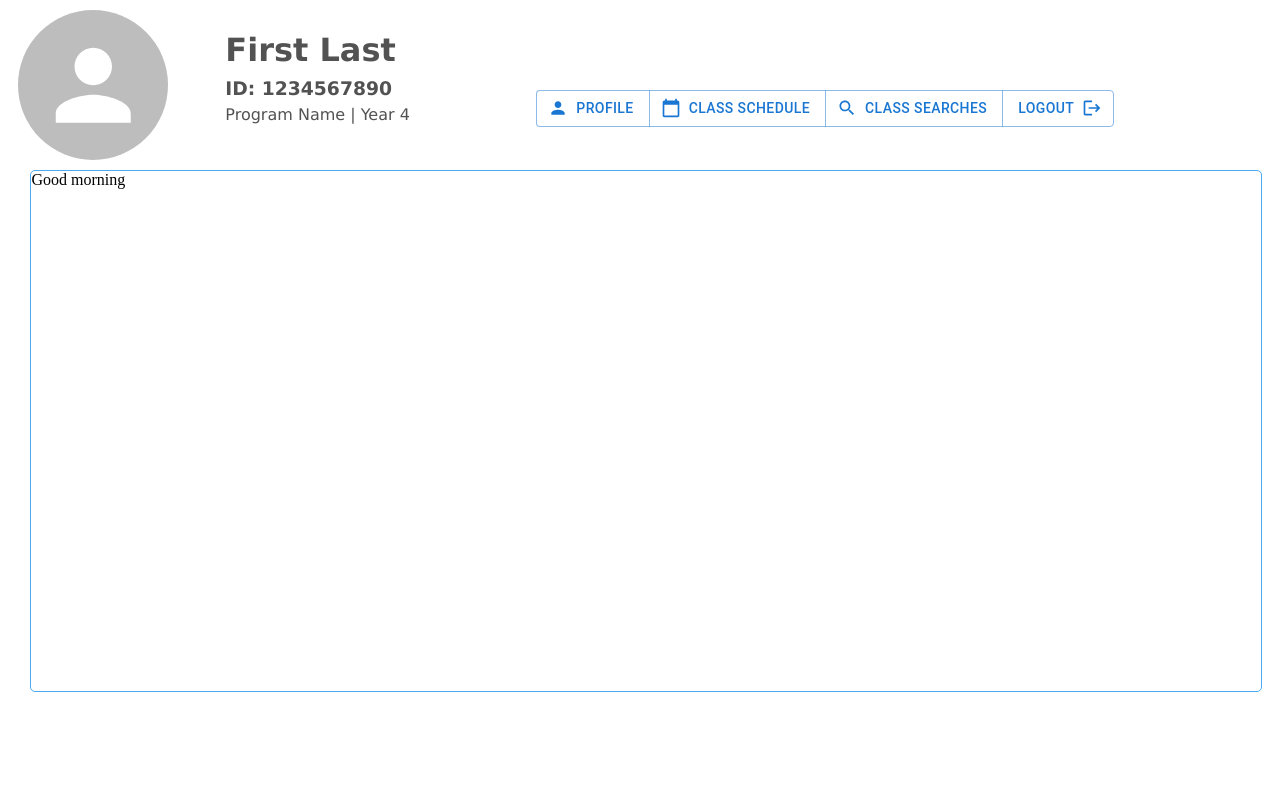
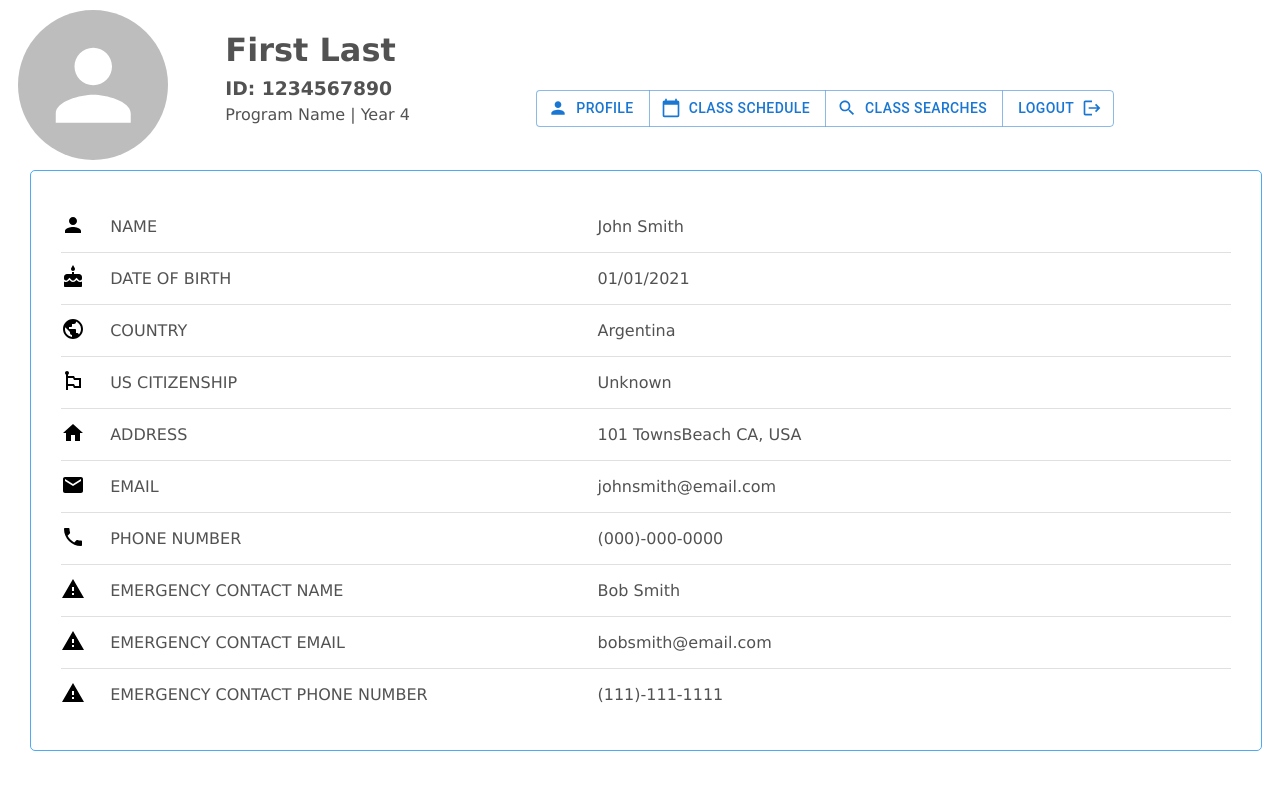
Before and after one commit to tnguyen10/ClassHub, a React (Create React App) app in the folder classhub/: page / in a window 1280 px wide. Shown: the top 790 px of the page. Built offline with nearby package versions, Linux system fonts and the light colour scheme.

Commit message:
feat: profile page show mock user info

```diff
--- a/classhub/package.json
+++ b/classhub/package.json
@@ -5,6 +5,7 @@
   "dependencies": {
     "@emotion/react": "^11.4.1",
     "@emotion/styled": "^11.3.0",
+    "@fontsource/roboto": "^4.5.1",
     "@mui/icons-material": "^5.0.1",
     "@mui/material": "^5.0.1",
     "@testing-library/jest-dom": "^5.14.1",
--- a/classhub/src/App.js
+++ b/classhub/src/App.js
@@ -1,10 +1,5 @@
-import Grid from "@mui/material/Grid";
-
 import Overview from "./components/Overview.js";
-import Button from "@mui/material/Button";
-import PersonIcon from '@mui/icons-material/Person';
-import CalendarTodayIcon from '@mui/icons-material/CalendarToday';
-import SearchIcon from '@mui/icons-material/Search';
+import Profile from "./components/Profile.js";
 
 const appStyle = {
   height: "100vh",
@@ -15,19 +10,20 @@ const appStyle = {
 const bodyStyle = {
   border: "solid",
   borderColor: "#4dabf5",
-  minHeight:"65vh",
+  minHeight: "65vh",
   marginLeft: "1%",
   borderWidth: "1px",
   borderRadius: "5px",
-  marginTop: "10px"
+  marginTop: "10px",
+  overflow: "auto",
 };
 
 export default function App() {
   return (
     <div style={appStyle}>
-        <Overview />
+      <Overview />
       <div style={bodyStyle}>
-        Good morning
+        <Profile />
       </div>
     </div>
   );
--- a/classhub/src/components/Overview.js
+++ b/classhub/src/components/Overview.js
@@ -7,12 +7,9 @@ import CalendarTodayIcon from "@mui/icons-material/CalendarToday";
 import SearchIcon from "@mui/icons-material/Search";
 import ButtonGroup from "@mui/material/ButtonGroup";
 
-const fontStyle = {
-  fontFamily: "Verdana",
-  color: "#525252",
-  marginBottom: "-10px",
-};
+import { fontStyle } from "../style.js";
 
+const overviewFontStyle = { ...fontStyle, ...{ marginBottom: "-10px" } };
 const buttonsStyle = {
   marginTop: "80px",
 };
@@ -25,9 +22,9 @@ export default function Overview() {
           <Avatar sx={{ width: 150, height: 150 }}></Avatar>
         </Grid>
         <Grid item xs={3}>
-          <h1 style={fontStyle}>First Last</h1>
-          <h3 style={fontStyle}>ID: 1234567890</h3>
-          <p style={fontStyle}>Program Name | Year 4</p>
+          <h1 style={overviewFontStyle}>First Last</h1>
+          <h3 style={overviewFontStyle}>ID: 1234567890</h3>
+          <p style={overviewFontStyle}>Program Name | Year 4</p>
         </Grid>
         <Grid item xs={7} style={buttonsStyle}>
           <ButtonGroup variant="outlined" aria-label="outlined button group">
--- /dev/null
+++ b/classhub/src/components/Profile.js
@@ -0,0 +1,86 @@
+import Grid from "@mui/material/Grid";
+
+import PersonIcon from "@mui/icons-material/Person";
+import CheckBoxOutlineBlankIcon from "@mui/icons-material/CheckBoxOutlineBlank";
+import CakeIcon from "@mui/icons-material/Cake";
+import PublicIcon from "@mui/icons-material/Public";
+import EmojiFlagsIcon from "@mui/icons-material/EmojiFlags";
+import HomeIcon from "@mui/icons-material/Home";
+import EmailIcon from "@mui/icons-material/Email";
+import PhoneIcon from "@mui/icons-material/Phone";
+import WarningIcon from "@mui/icons-material/Warning";
+
+import Divider from "@mui/material/Divider";
+
+import { fontStyle } from "../style.js";
+
+const profileStyle = {
+  margin: "20px",
+  padding: "10px",
+  overflow: "auto",
+};
+
+const userInfos = {
+  name: "John Smith",
+  date_of_birth: "01/01/2021",
+  country: "Argentina",
+  us_citizenship: "Unknown",
+  address: "101 TownsBeach CA, USA",
+  email: "johnsmith@email.com",
+  phone_number: "(000)-000-0000",
+  emergency_contact_name: "Bob Smith",
+  emergency_contact_email: "bobsmith@email.com",
+  emergency_contact_phone_number: "(111)-111-1111",
+};
+
+function showProfileInfo(key, value) {
+  return (
+    <div>
+      <Grid container direction="row" alignItems="center">
+        <Grid item xs={0.5}>
+          {showProfileIcon(key)}
+        </Grid>
+        <Grid item xs={5}>
+          <p style={fontStyle}>{key.replaceAll("_", " ").toUpperCase()}</p>
+        </Grid>
+        <Grid item xs={6.5}>
+          <p style={fontStyle}>{value}</p>
+        </Grid>
+      </Grid>
+      {key != "emergency_contact_phone_number" && <Divider /> }
+    </div>
+  );
+}
+
+function showProfileIcon(key) {
+  switch (key) {
+    case "name":
+      return <PersonIcon />;
+    case "date_of_birth":
+      return <CakeIcon />;
+    case "country":
+      return <PublicIcon />;
+    case "us_citizenship":
+      return <EmojiFlagsIcon />;
+    case "address":
+      return <HomeIcon />;
+    case "email":
+      return <EmailIcon />;
+    case "phone_number":
+      return <PhoneIcon />;
+    case key.substring("emergency_contact"):
+      return <WarningIcon />;
+    default:
+      return <CheckBoxOutlineBlankIcon />;
+  }
+}
+
+export default function Profile() {
+  return (
+    <div style={profileStyle}>
+      {Object.entries(userInfos).map(([key, value]) => {
+        return showProfileInfo(key, value);
+      })}
+    </div>
+  );
+}
--- /dev/null
+++ b/classhub/src/style.js
@@ -0,0 +1,4 @@
+export const fontStyle = {
+    fontFamily: "Verdana",
+    color: "#525252",
+  };
```
Also changed, not shown: 1 other file (tests, documents, lock files or other folders).
